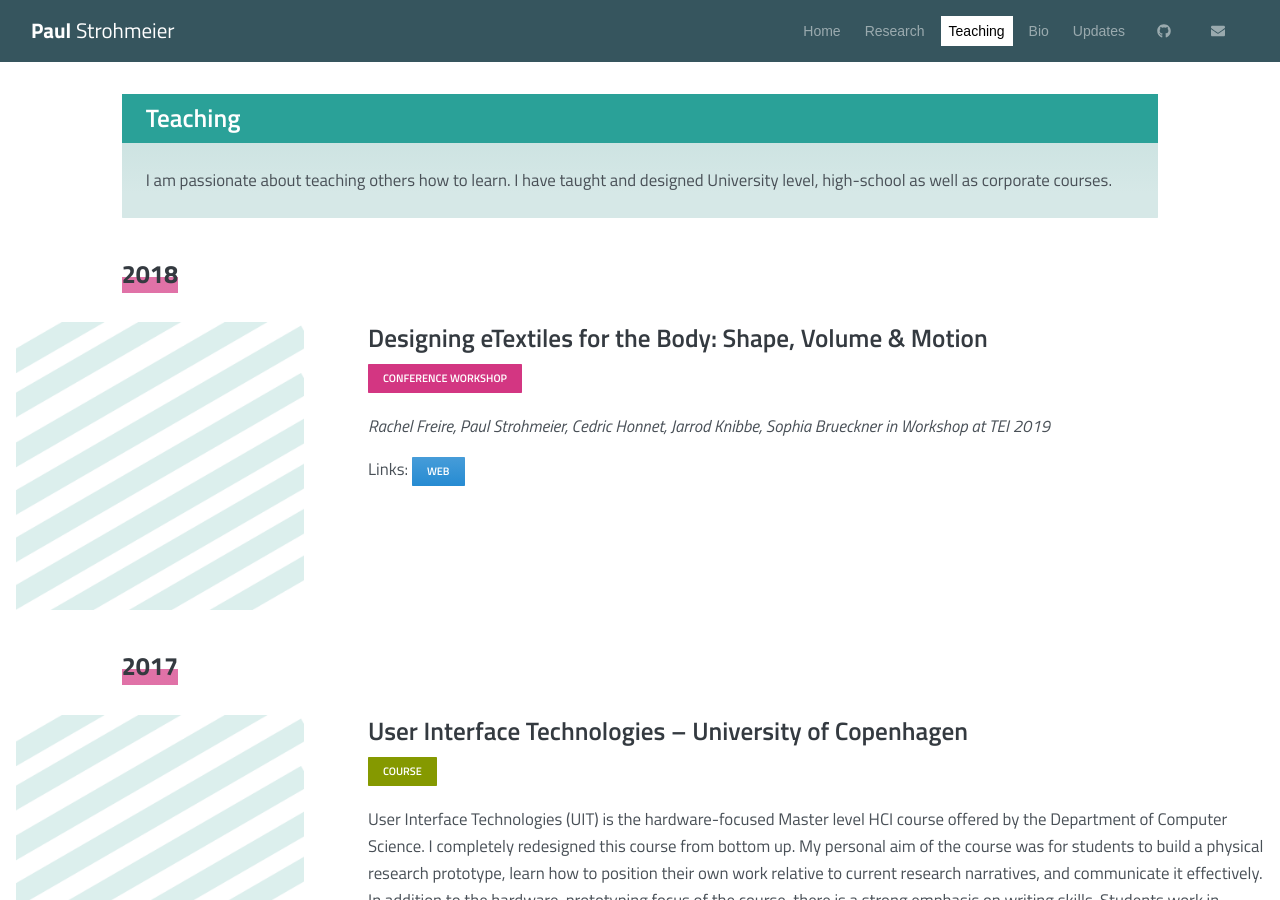
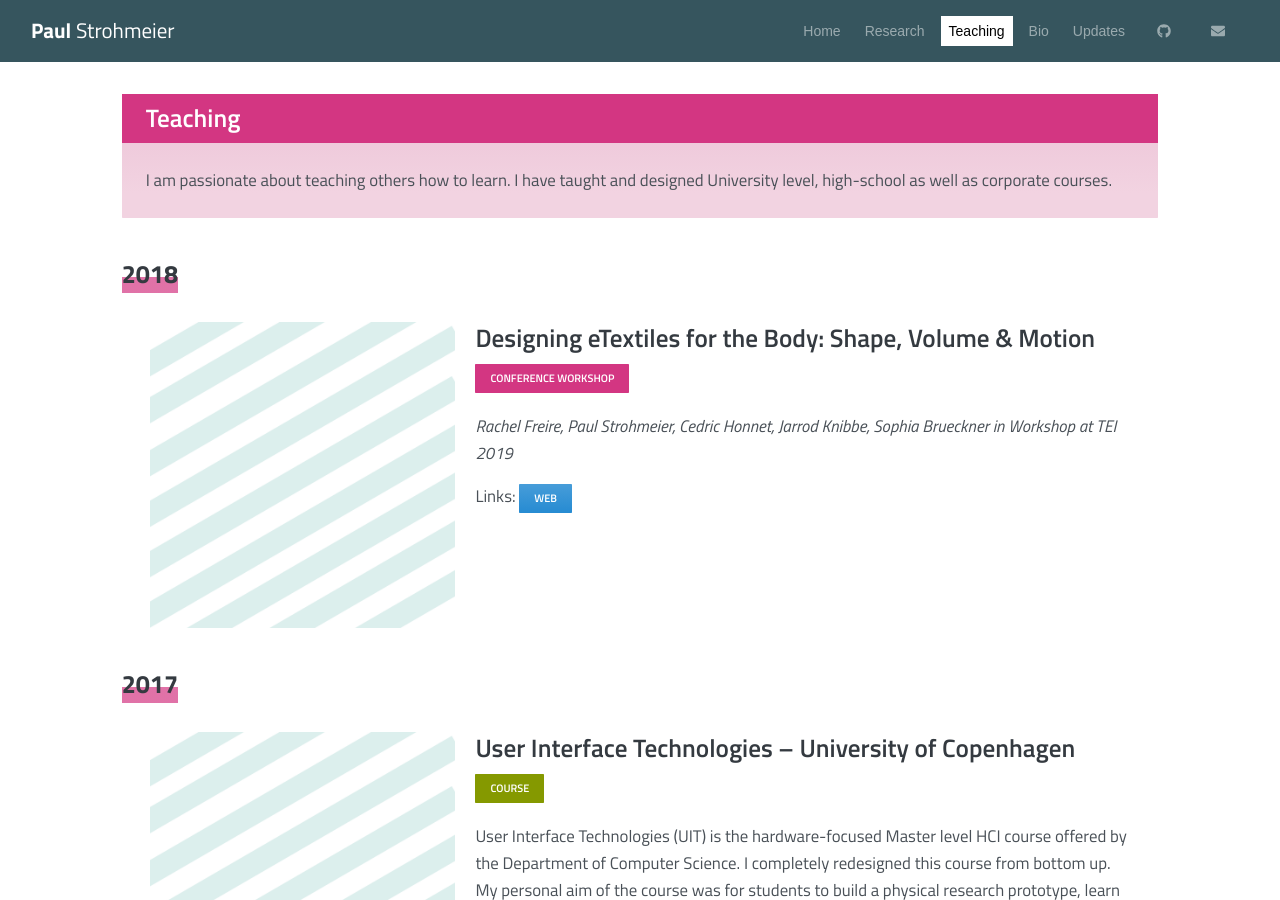
Before and after one commit to fkeel/fkeel.gitub.io, a Jekyll site: the page built from teaching.html, in a window 1280 px wide and 900 px high. Built offline with Jekyll 4.4.1, drawn with Linux system fonts in a browser that asks for light colours.

Commit message:
layout things

```diff
--- a/research.html
+++ b/research.html
@@ -40,10 +40,6 @@
       {% assign i = i | plus:1 %}
 	   <hr class="d-block d-xl-none d-lg-none hr-override hr-override-{{i}}">
       <div class="offset-xl-1 col-xl-10 row cols-md-space cols-sm-space cols-xs-space mb-0 bg-white">
-
-
-
-
         <div class="col-lg-4 pl-sm-0 order-xl-1 order-lg-1 order-md-2 order-sm-2 order-2 px-md-3 px-sm-3 pt-4 mb-5 mb-lg-0">
 
         {% if research_entry.image != false %}
--- a/teaching.html
+++ b/teaching.html
@@ -7,8 +7,8 @@
 
 <div class="row">
   <div class="offset-xl-1 col-xl-10 offset-md-0 col-md-12">
-    <div class="card card-pricing border-0 bg-cyan-ll py-0">
-      <h4 class="mb-0 pl-4 mt-0 k-subheader bg-cyan text-white py-2 mx-0">{{ page.title }}</h4>
+    <div class="card card-pricing border-0 bg-magenta-ll py-0">
+      <h4 class="mb-0 pl-4 mt-0 k-subheader bg-magenta text-white py-2 mx-0">{{ page.title }}</h4>
       <div class="card-body py-4">
           <p class="card-text text">{{ site.data.teaching.intro }}</p>
       </div>
@@ -36,9 +36,9 @@
       {% for entry in entry_group.items %}
         {% if entry.note.hidden == true %}{% continue %}{% endif %}
         {% assign i = i | plus:1 %}
-        <hr class="d-block d-xl-none d-lg-none hr-override hr-override-{{i}}">
-        <div class="row cols-md-space cols-sm-space cols-xs-space mb-0 bg-white">
-          <div class="col-lg-3 pl-sm-0 order-xl-1 order-lg-1 order-md-2 order-sm-2 order-2 px-md-3 px-sm-3 pt-4 mb-5 mb-lg-0">
+	   <hr class="d-block d-xl-none d-lg-none hr-override hr-override-{{i}}">
+      <div class="offset-xl-1 col-xl-10 row cols-md-space cols-sm-space cols-xs-space mb-0 bg-white">
+        <div class="col-lg-4 pl-sm-0 order-xl-1 order-lg-1 order-md-2 order-sm-2 order-2 px-md-3 px-sm-3 pt-4 mb-5 mb-lg-0">
             {% if entry.note.image != false %}
               {% if entry.note.image != nil %}
                 <img alt="Teaching teaser" src="{{entry.note.image | prepend: site.url }}" class="img-fluid img-left mb-5 mb-lg-0" style="{% if entry.image_outline != nil %}border: 1px solid #ecedef;{% endif %} max-height: 350px;">
@@ -52,7 +52,9 @@
             {% endif %}
 
           </div>
-          <div class="col-lg-9 pl-lg-5 pl-sm-0 order-xl-2 order-lg-2 order-md-1 order-sm-1 order-1 px-md-3 px-sm-3 pt-4 pb-3 mt-lg-0">
+
+
+           <div class="col-lg-8 pl-lg-1 pl-sm-0 order-xl-2 order-lg-2 order-md-1 order-sm-1 order-1 px-md-3 px-sm-3 pt-4 pb-3">
             <div class="card border-0">
               <div class="">
                 <h4 class="k-subheader">{{entry.note.title}}</h4>
```
